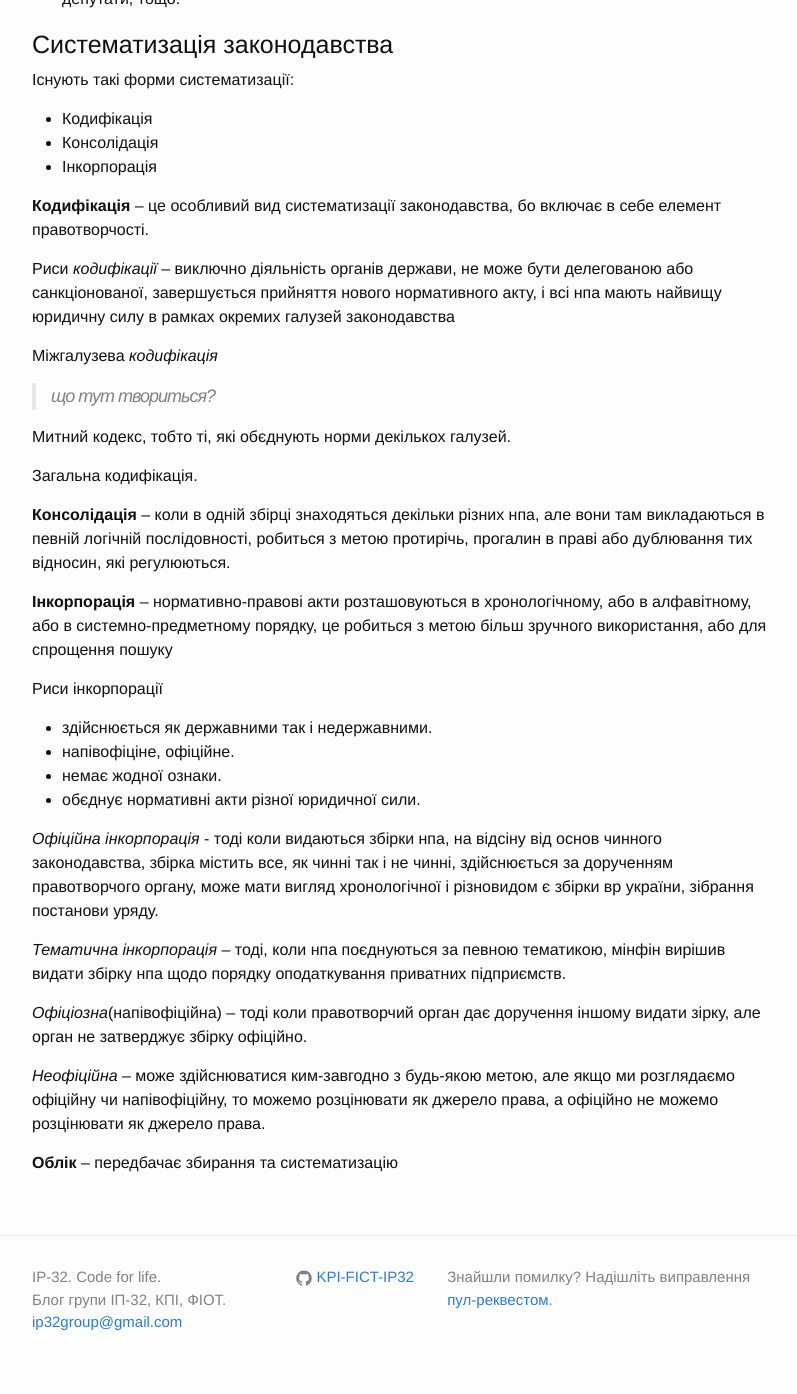
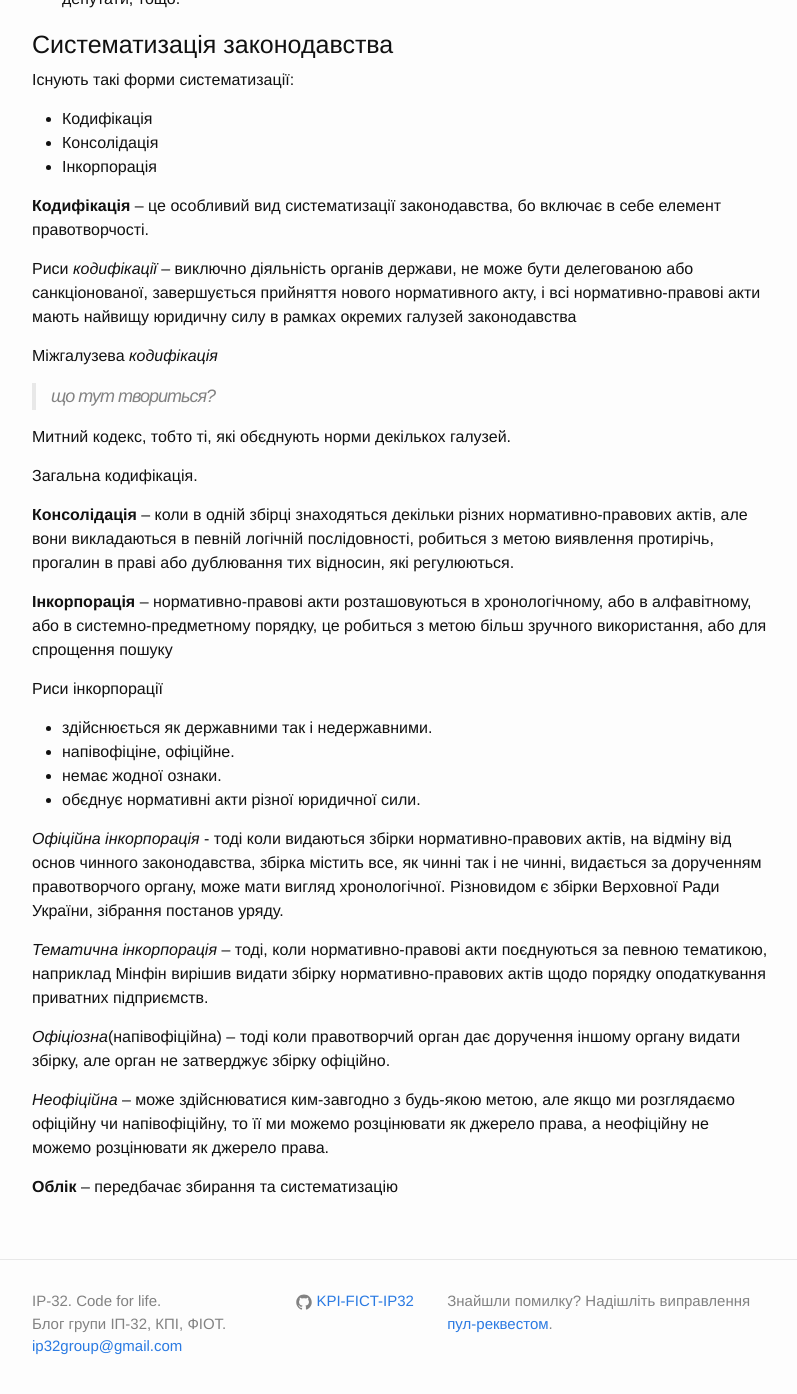
Before and after one commit to KPI-FICT-IP32/Blog, a Jekyll site: the page built from _posts/kpi/s06_jurisprudence/2016-04-22-jurispridence-lecture-11.markdown, in a window 1280 px wide and 1400 px high, scrolled down 3027 px. Shown: the top 1394 px of the window, without its empty margins (238-1035 px from the left). Built offline with Jekyll 4.4.1, drawn with Linux system fonts in a browser that asks for light colours; some of the changed text lies outside the part shown.

Commit message:
Update 2016-04-22-jurispridence-lecture-11.markdown

```diff
--- a/_posts/kpi/s06_jurisprudence/2016-04-22-jurispridence-lecture-11.markdown
+++ b/_posts/kpi/s06_jurisprudence/2016-04-22-jurispridence-lecture-11.markdown
@@ -103,7 +103,7 @@ Cпільні ознаки
 
 Дія нормативно-правових актів в просторі:
 
-Існує *територіальна дія* -- поширюється на всю територію країни
+Існує *територіальна дія* -- поширюється на всю територію країни.
 *екс-територіальна* -- це дія законодавства іншої країни на території держави-резидента.
 
 Дія нормативно-правового акту за колом осіб:
@@ -122,7 +122,7 @@ Cпільні ознаки
 
 **Кодифікація** -- це особливий вид систематизації законодавства, бо включає в себе елемент правотворчості.
 
-Риси *кодифікації* -- виключно діяльність органів держави, не може бути делегованою або санкціонованої, завершується прийняття нового нормативного акту, і всі нпа мають найвищу юридичну силу в рамках окремих галузей законодавства
+Риси *кодифікації* -- виключно діяльність органів держави, не може бути делегованою або санкціонованої, завершується прийняття нового нормативного акту, і всі нормативно-правові акти мають найвищу юридичну силу в рамках окремих галузей законодавства
 
 Міжгалузева *кодифікація*
 >_що тут твориться?_
@@ -132,7 +132,7 @@ Cпільні ознаки
 Загальна кодифікація.
 
 
-**Консолідація** -- коли в одній збірці знаходяться декільки різних нпа, але вони там викладаються в певній логічній послідовності, робиться з метою протирічь, прогалин в праві або дублювання тих відносин, які регулюються.
+**Консолідація** -- коли в одній збірці знаходяться декільки різних нормативно-правових актів, але вони викладаються в певній логічній послідовності, робиться з метою виявлення протирічь, прогалин в праві або дублювання тих відносин, які регулюються.
 
 **Інкорпорація** -- нормативно-правові акти розташовуються в хронологічному, або в алфавітному, або в системно-предметному порядку, це робиться з метою більш зручного використання, або для спрощення пошуку
 
@@ -143,12 +143,12 @@ Cпільні ознаки
 - немає жодної ознаки.
 - обєднує нормативні акти різної юридичної сили.
 
-*Офіційна інкорпорація* - тоді коли видаються збірки нпа, на відсіну від основ чинного законодавства, збірка містить все, як чинні так і не чинні, здійснюється за дорученням правотворчого органу, може мати вигляд хронологічної і різновидом є збірки вр україни, зібрання постанови уряду.
+*Офіційна інкорпорація* - тоді коли видаються збірки нормативно-правових актів, на відміну від основ чинного законодавства, збірка містить все, як чинні так і не чинні, видається за дорученням правотворчого органу, може мати вигляд хронологічної. Різновидом є збірки Верховної Ради України, зібрання постанов уряду.
 
-*Тематична інкорпорація* -- тоді, коли нпа поєднуються за певною тематикою, мінфін вирішив видати збірку нпа щодо порядку оподаткування приватних підприємств.
+*Тематична інкорпорація* -- тоді, коли нормативно-правові акти поєднуються за певною тематикою, наприклад Мінфін вирішив видати збірку нормативно-правових актів щодо порядку оподаткування приватних підприємств.
 
-*Офіціозна*(напівофіційна) -- тоді коли правотворчий орган дає доручення іншому видати зірку, але орган не затверджує збірку офіційно.
+*Офіціозна*(напівофіційна) -- тоді коли правотворчий орган дає доручення іншому органу видати збірку, але орган не затверджує збірку офіційно.
 
-*Неофіційна* -- може здійснюватися ким-завгодно з будь-якою метою, але якщо ми розглядаємо офіційну чи напівофіційну, то можемо розцінювати як джерело права, а офіційно не можемо розцінювати як джерело права.
+*Неофіційна* -- може здійснюватися ким-завгодно з будь-якою метою, але якщо ми розглядаємо офіційну чи напівофіційну, то її ми можемо розцінювати як джерело права, а неофіційну не можемо розцінювати як джерело права.
 
 **Облік** -- передбачає збирання та систематизацію
```
Also changed, not shown: other parts of _posts/kpi/s06_jurisprudence/2016-04-22-jurispridence-lecture-11.markdown (+1 -1 lines).
